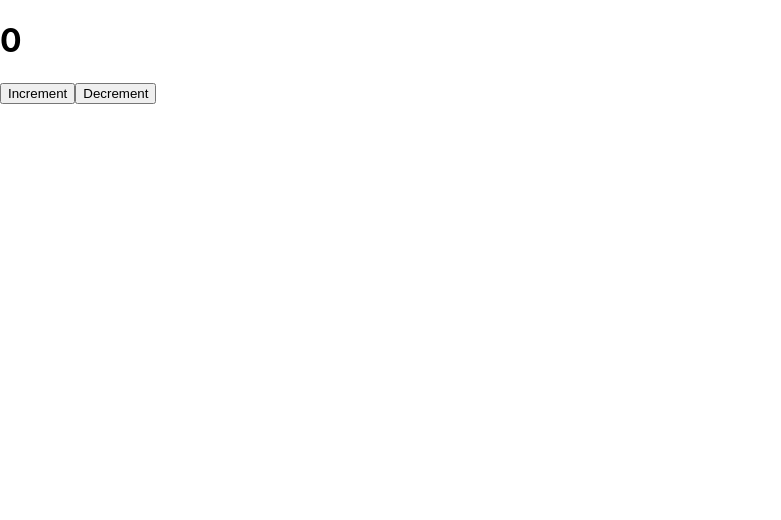
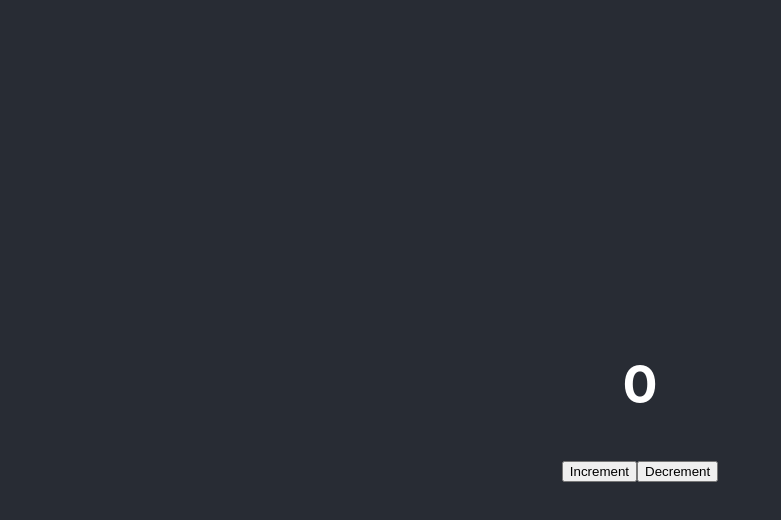
Before and after one commit to HossainAraf/Counter, a React (Create React App) app: page / in a window 1280 px wide. Shown: the top 520 px of the page, without its empty margins (0-781 px from the left). Built offline with nearby package versions, Linux system fonts and the light colour scheme.

Commit message:
Move component from App.js to Counter.jsx

```diff
--- a/src/App.js
+++ b/src/App.js
@@ -1,26 +1,17 @@
 // import { useSelector, useDispatch } from 'react-redux';
 import React from 'react';
-import { useSelector,  useDispatch } from 'react-redux';
 import './App.css';
-import { increment } from './Redux/store'
+import Counter from './Components/Counter';
+
 function App() {
-  const counter = useSelector((state) => state.count);
-
-  const dispatch = useDispatch();
-
-  const handleIncrement = () => {
-    dispatch(increment());
-  }
-
-
   return (
-    <div className="">
-     <h1>{counter}</h1>
-     <button onClick={handleIncrement} >Increment</button>
-      <button>Decrement</button>
-
+    <div className="App">
+      <header className="App-header">
+        <Counter />
+      </header>
     </div>
   );
+
 }
 
 export default App;
--- /dev/null
+++ b/src/Components/Counter.jsx
@@ -0,0 +1,26 @@
+// import { useSelector, useDispatch } from 'react-redux';
+import React from 'react';
+import { useSelector,  useDispatch } from 'react-redux';
+import { increment } from '../Redux/store';
+
+const Counter =  () => {
+  const counter = useSelector((state) => state.count);
+
+  const dispatch = useDispatch();
+
+  const handleIncrement = () => {
+    dispatch(increment());
+  }
+
+
+  return (
+    <div className="">
+     <h1>{counter}</h1>
+     <button onClick={handleIncrement} >Increment</button>
+      <button>Decrement</button>
+
+    </div>
+  );
+}
+
+export default Counter;
```
